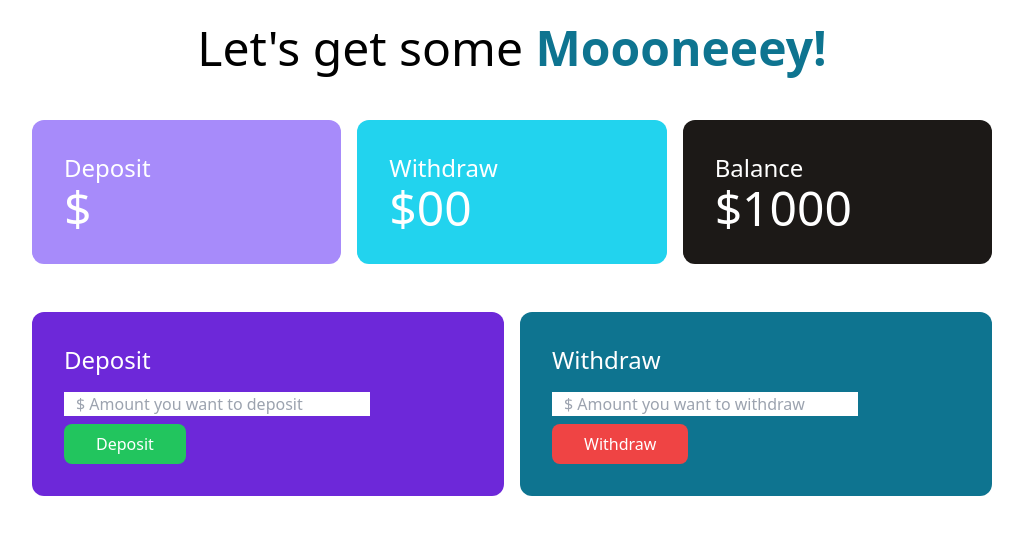
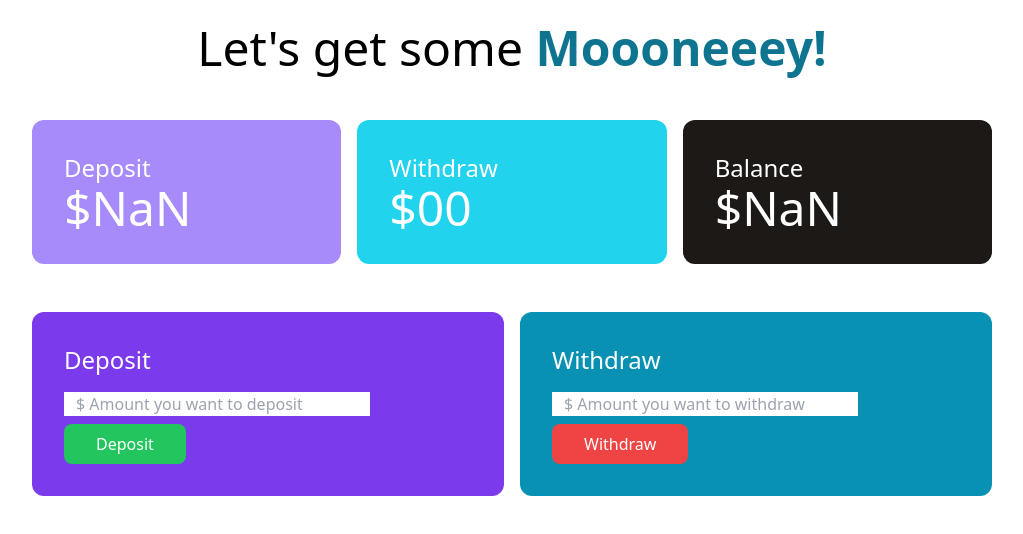
Before and after one commit to hmsmiraz/Baap-Er-Bank, a plain HTML site: page bank.html in a window 1280 px wide. Both pictures are taken after a click on the button "Deposit". Shown: the whole page, without its empty margins (128-1151 px from the left). Drawn offline with nearby package versions, Linux system fonts and the light colour scheme.

Commit message:
Update deposit and balance

```diff
--- a/bank.html
+++ b/bank.html
@@ -17,7 +17,7 @@
             <div class="grid grid-cols-3 gap-4 w-9/12 mx-auto text-white">
                 <div class="bg-violet-400 p-8 rounded-xl">
                     <h4 class="text-2xl">Deposit</h4>
-                    <h2 class="text-5xl">$ <span id="deposit-total">00</span></h2>
+                    <h2 class="text-5xl">$<span id="deposit-total">00</span></h2>
                 </div>
                 <div class="bg-cyan-400 p-8 rounded-xl">
                     <h4 class="text-2xl">Withdraw</h4>
@@ -25,21 +25,21 @@
                 </div>
                 <div class="bg-stone-900 p-8 rounded-xl">
                     <h4 class="text-2xl">Balance</h4>
-                    <h2 class="text-5xl">$1000</h2>
+                    <h2 class="text-5xl">$<span id="balance-total">1000</span></h2>
                 </div>
             </div>
         </section>
         <!-- Deposit and withdraw section -->
         <section class="mt-12">
             <div class="grid grid-cols-2 gap-4 w-9/12 mx-auto">
-                <div class="bg-violet-700 p-8 rounded-xl">
+                <div class="bg-violet-600 p-8 rounded-xl">
                     <h4 class="text-2xl mb-4 text-white">Deposit</h4>
                     <div>
                         <input class="w-9/12 block mb-2 px-3" type="text" name="" id="deposit-field" placeholder="$ Amount you want to deposit">
                         <button id="btn-deposit" class="bg-green-500 hover:bg-cyan-600 px-8 py-2 text-white font-medium rounded-lg ">Deposit</button>
                     </div>
                 </div>
-                <div class="bg-cyan-700 p-8 rounded-xl">
+                <div class="bg-cyan-600 p-8 rounded-xl">
                     <h4 class="text-2xl mb-4 text-white">Withdraw</h4>
                     <div>
                         <input class="w-9/12 block mb-2 px-3" type="text" name="" id="withdraw-field" placeholder="$ Amount you want to withdraw">
--- a/js/deposit.js
+++ b/js/deposit.js
@@ -1,7 +1,23 @@
 document.getElementById('btn-deposit').addEventListener('click', function(){
+
     const depositField = document.getElementById('deposit-field');
-    const depositAmount = depositField.value;
+    const newDepositAmountString = depositField.value;
+    const newDepositAmount = parseFloat(newDepositAmountString);
     const depositTotalElement = document.getElementById('deposit-total');
-    const depositTotal = depositTotalElement.innerText;
-    depositTotalElement.innerText = depositAmount;
+
+    const previousDepositTotalString = depositTotalElement.innerText;
+    const previousDepositTotal =  parseFloat(previousDepositTotalString);
+
+    const currentDepositTotal = previousDepositTotal + newDepositAmount;
+    depositTotalElement.innerText = currentDepositTotal;
+
+    const balanceTotalElement = document.getElementById('balance-total');
+    const balanceTotalElementString = balanceTotalElement.innerText;
+    const previousBalanceTotal = parseFloat(balanceTotalElementString);
+
+    const currentBalanceTotal = previousBalanceTotal + newDepositAmount;
+    balanceTotalElement.innerText = currentBalanceTotal;
+
+    depositField.value = '';
+
 })
```
